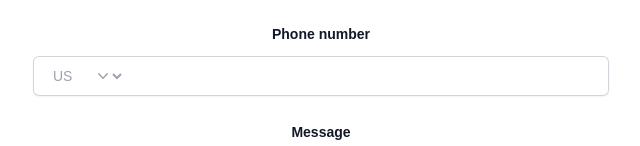
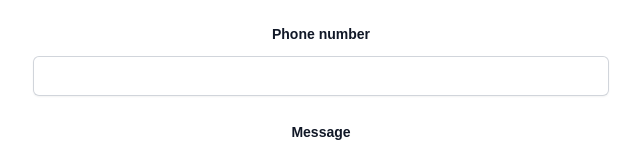
Before and after one commit to lee14k/pinecrest, a React (Vite) app: page /Contactus in a window 1280 px wide. Shown: the part 1056-1202 px from the top of the page, without its empty margins (319-959 px from the left). Built offline with nearby package versions, Linux system fonts and the light colour scheme.

Commit message:
hooking up contact and employment

```diff
--- a/api/sendEmail.js
+++ b/api/sendEmail.js
@@ -22,7 +22,7 @@ export default async (req, res) => {
 
   const mailData = {
     from: process.env.SMTP_USER, // sender address
-    to: process.env.RECIPIENT_EMAIL, // list of receivers
+    to: process.env.SMTP_USER, // list of receivers
     subject: 'New Employment Form Submission',
     text: `New employment form submission:
       \nName: ${firstName} ${lastName}
--- a/src/components/Contactform.jsx
+++ b/src/components/Contactform.jsx
@@ -20,7 +20,7 @@ export default function Contactform() {
     };
 
     try {
-      const response = await fetch('/api/sendEmail', {
+      const response = await fetch('/api/sendMail', {
         method: "POST",
         headers: {
           "Content-Type": "application/json",
@@ -126,24 +126,7 @@ export default function Contactform() {
               Phone number
             </label>
             <div className="relative mt-2.5">
-              <div className="absolute inset-y-0 left-0 flex items-center">
-                <label htmlFor="country" className="sr-only">
-                  Country
-                </label>
-                <select
-                  id="country"
-                  name="country"
-                  className="h-full rounded-md border-0 bg-transparent bg-none py-0 pl-4 pr-9 text-gray-400 focus:ring-2 focus:ring-inset focus:ring-indigo-600 sm:text-sm"
-                >
-                  <option>US</option>
-                  <option>CA</option>
-                  <option>EU</option>
-                </select>
-                <ChevronDownIcon
-                  className="pointer-events-none absolute right-3 top-0 h-full w-5 text-gray-400"
-                  aria-hidden="true"
-                />
-              </div>
+
               <input
                 type="tel"
                 name="phone-number"
```
Also changed, not shown: api/sendMail.js (added, +38 -0 lines).
